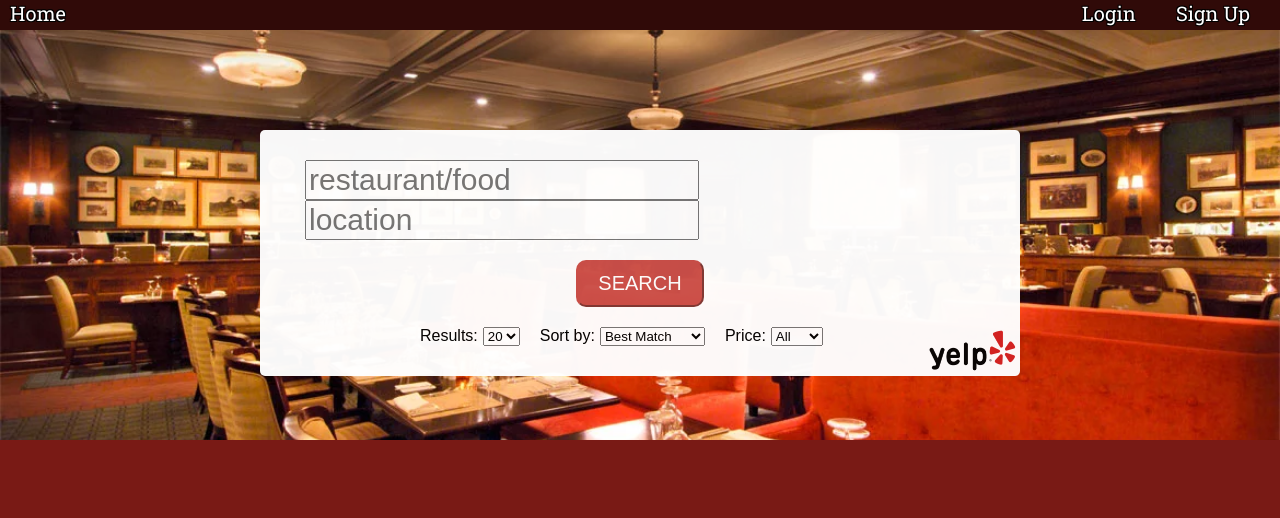
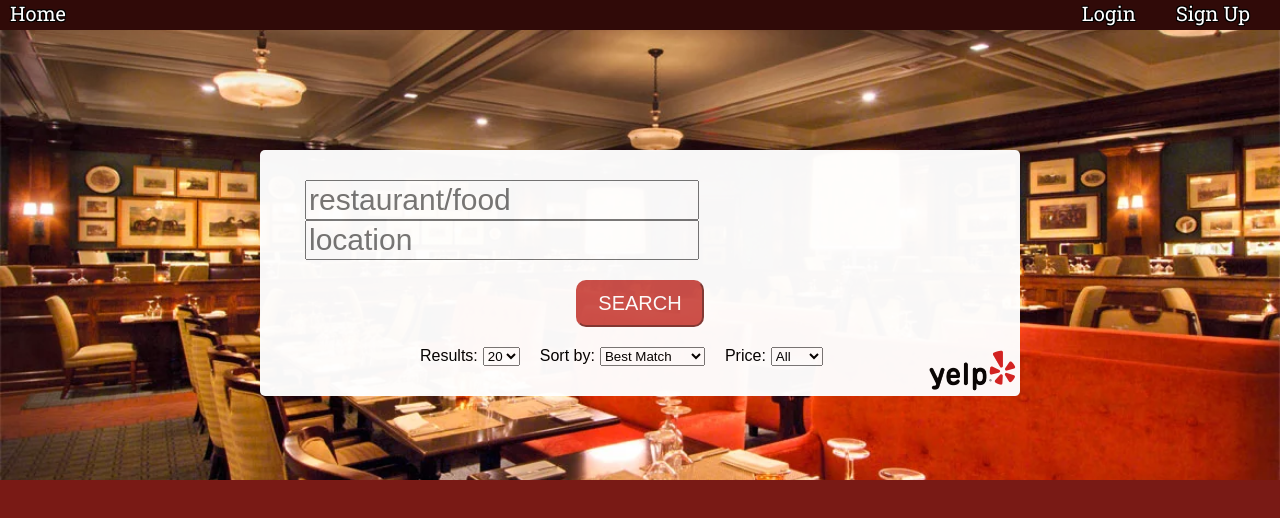
Before and after one commit to Suneski/tiy-final-project, a React (Create React App) app in the folder react-ui/: page / in a window 1280 px wide. Shown: the top 518 px of the page. Built offline with nearby package versions, Linux system fonts and the light colour scheme.

Commit message:
fixed header height

```diff
--- a/react-ui/src/index.css
+++ b/react-ui/src/index.css
@@ -110,7 +110,7 @@ header {
   background-image: url("./images/omni-restaurant.jpg");
   background-size: cover;
   background-position: center;
-  height: 410px; }
+  height: 450px; }
 
 .search-box {
   margin: 0 auto;
@@ -119,7 +119,7 @@ header {
   background-color: white;
   opacity: .97;
   border-radius: 5px;
-  top: 100px;
+  top: 120px;
   position: relative;
   overflow: auto; }
 
--- a/react-ui/src/scss/_restaurantquery.scss
+++ b/react-ui/src/scss/_restaurantquery.scss
@@ -2,7 +2,7 @@ header {
 	background-image: url("./images/omni-restaurant.jpg");
 	background-size: cover;
   background-position: center;
-	height: 410px;
+	height: 450px;
 }
 
 .search-box {
@@ -12,7 +12,7 @@ header {
   background-color: white;
   opacity: .97;
   border-radius: 5px;
-  top: 100px;
+  top: 120px;
   position: relative;
   overflow: auto;
 }
```
